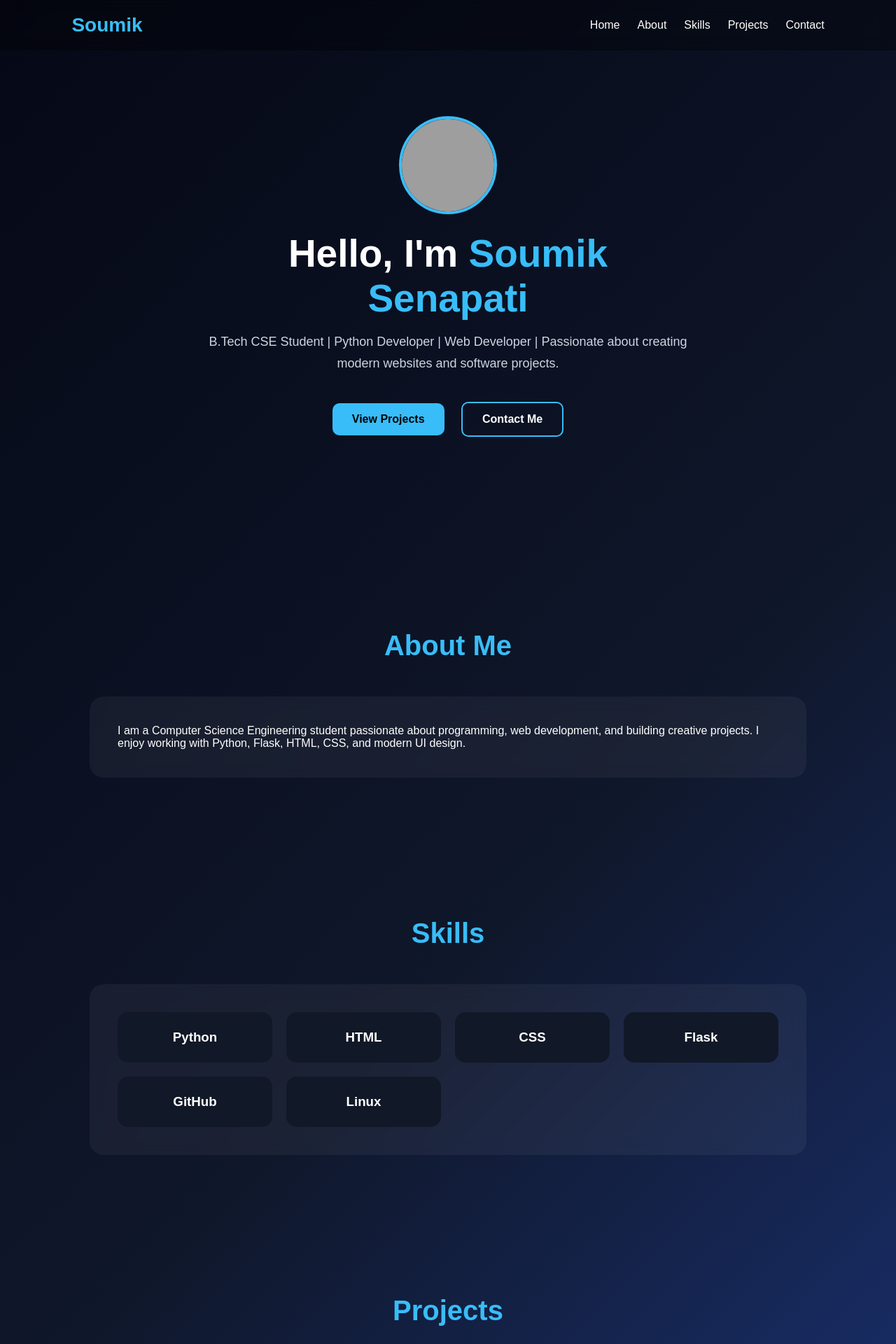
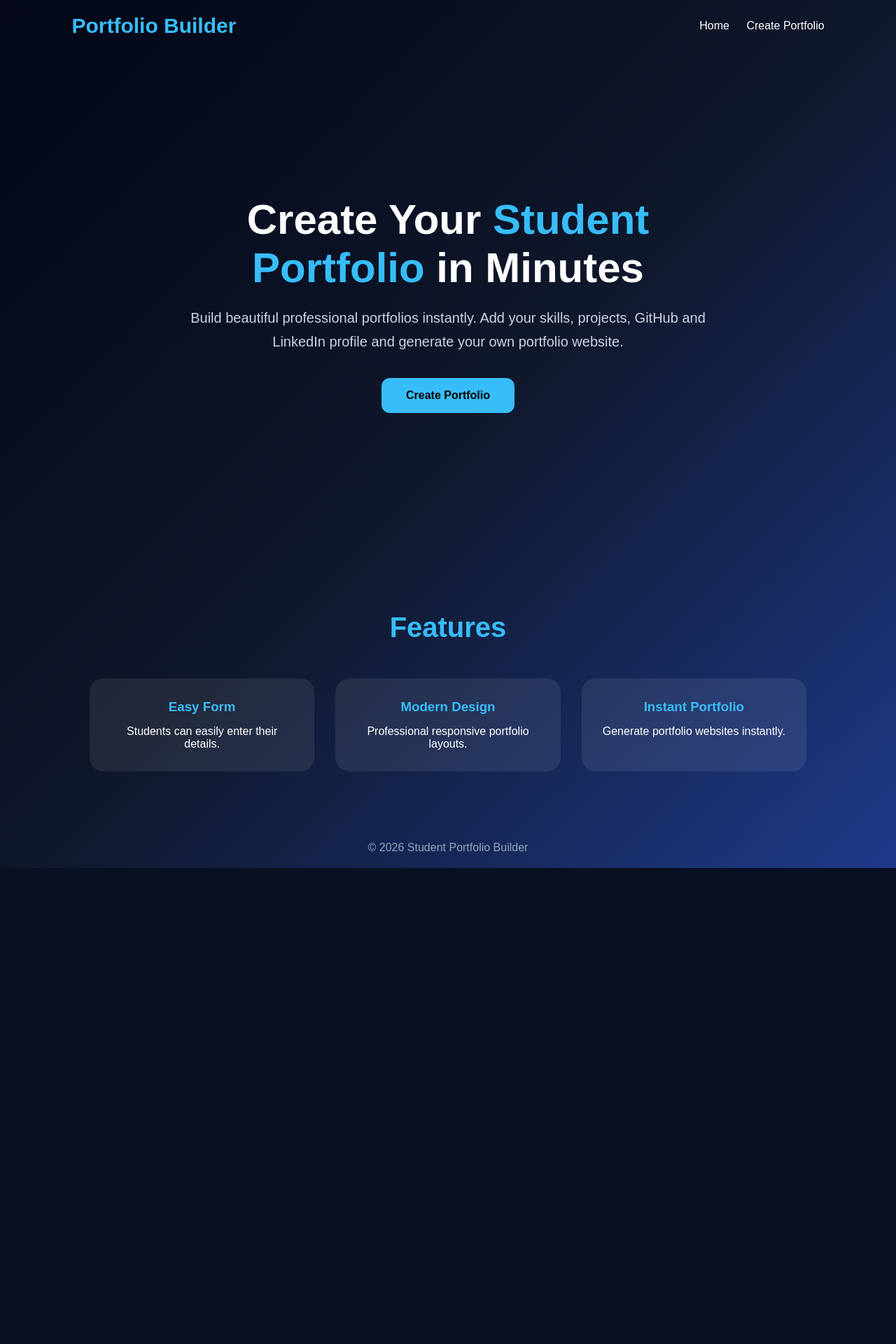
Before and after one commit to senapatisoumik88-collab/student-portfolio-builder, a Flask app: page / in a window 1280 px wide. Shown: the top 1920 px of the page at 70% size. After the commit the page ends 1240 px from the top, so only its background shows below. Run offline with Flask 3, Linux system fonts and the light colour scheme; grey boxes are pictures that could not be loaded.

Commit message:
Update index.html

```diff
--- a/templates/index.html
+++ b/templates/index.html
@@ -1,60 +1,43 @@
+
 <!DOCTYPE html>
-<html lang="en">
+<html>
 <head>
-    <meta charset="UTF-8">
-    <meta name="viewport" content="width=device-width, initial-scale=1.0">
-    <title>Soumik Senapati | Portfolio</title>
+    <title>Student Portfolio Builder</title>
 
     <style>
+
         *{
             margin:0;
             padding:0;
             box-sizing:border-box;
-            font-family:Arial, sans-serif;
+            font-family:Arial;
         }
 
         body{
-            background: linear-gradient(135deg,#050816,#0f172a,#1e3a8a);
+            background:linear-gradient(135deg,#020617,#0f172a,#1e3a8a);
             color:white;
-            overflow-x:hidden;
         }
 
         nav{
-            width:100%;
             padding:20px 8%;
             display:flex;
             justify-content:space-between;
             align-items:center;
-            position:fixed;
-            top:0;
-            background:rgba(0,0,0,0.3);
-            backdrop-filter: blur(10px);
-            z-index:1000;
         }
 
         nav h1{
             color:#38bdf8;
-            font-size:28px;
+            font-size:30px;
         }
 
-        nav ul{
-            display:flex;
-            list-style:none;
-            gap:25px;
-        }
-
-        nav ul li a{
+        nav a{
             text-decoration:none;
             color:white;
-            transition:0.3s;
-        }
-
-        nav ul li a:hover{
-            color:#38bdf8;
+            margin-left:20px;
         }
 
         .hero{
-            height:100vh;
+            height:90vh;
             display:flex;
             justify-content:center;
             align-items:center;
@@ -63,20 +46,12 @@
         }
 
         .hero-content{
-            max-width:700px;
-        }
-
-        .hero img{
-            width:140px;
-            height:140px;
-            border-radius:50%;
-            border:4px solid #38bdf8;
-            margin-bottom:20px;
+            max-width:800px;
         }
 
         .hero h2{
-            font-size:55px;
-            margin-bottom:10px;
+            font-size:60px;
+            margin-bottom:20px;
         }
 
         .hero span{
@@ -84,97 +59,59 @@
         }
 
         .hero p{
+            font-size:20px;
             color:#cbd5e1;
-            font-size:18px;
-            margin-top:15px;
             line-height:1.7;
-        }
-
-        .btns{
-            margin-top:30px;
         }
 
         .btn{
             display:inline-block;
-            padding:14px 28px;
-            margin:10px;
-            border-radius:10px;
+            margin-top:35px;
+            padding:16px 35px;
+            background:#38bdf8;
+            color:black;
+            border-radius:12px;
             text-decoration:none;
             font-weight:bold;
             transition:0.3s;
         }
 
-        .btn-primary{
-            background:#38bdf8;
-            color:black;
-        }
-
-        .btn-primary:hover{
+        .btn:hover{
             background:white;
         }
 
-        .btn-secondary{
-            border:2px solid #38bdf8;
-            color:white;
+        .features{
+            padding:80px 10%;
         }
 
-        .btn-secondary:hover{
-            background:#38bdf8;
-            color:black;
-        }
-
-        section{
-            padding:100px 10%;
-        }
-
-        .section-title{
+        .title{
             text-align:center;
             font-size:40px;
             margin-bottom:50px;
             color:#38bdf8;
         }
 
-        .about,
-        .skills,
-        .projects,
-        .contact{
-            background:rgba(255,255,255,0.05);
-            border-radius:20px;
-            padding:40px;
-            margin-top:30px;
-            backdrop-filter:blur(10px);
+        .feature-grid{
+            display:grid;
+            grid-template-columns:repeat(auto-fit,minmax(250px,1fr));
+            gap:30px;
         }
 
-        .skills-container{
-            display:grid;
-            grid-template-columns:repeat(auto-fit,minmax(200px,1fr));
-            gap:20px;
-        }
-
-        .skill-box{
-            background:#111827;
-            padding:25px;
-            border-radius:15px;
+        .card{
+            background:rgba(255,255,255,0.08);
+            padding:30px;
+            border-radius:20px;
             text-align:center;
             transition:0.3s;
         }
 
-        .skill-box:hover{
+        .card:hover{
             transform:translateY(-10px);
-            background:#1e293b;
         }
 
-        .project-card{
-            background:#111827;
-            padding:30px;
-            border-radius:15px;
-            margin-top:20px;
-        }
-
-        .contact p{
-            text-align:center;
-            font-size:18px;
-            margin-top:10px;
+        .card h3{
+            margin-bottom:15px;
+            color:#38bdf8;
         }
 
         footer{
@@ -183,162 +120,69 @@
             color:#94a3b8;
         }
 
-        @media(max-width:768px){
-
-            .hero h2{
-                font-size:38px;
-            }
-
-            nav{
-                flex-direction:column;
-                gap:15px;
-            }
-
-            nav ul{
-                gap:15px;
-            }
-        }
     </style>
 </head>
 
 <body>
 
     <nav>
-        <h1>Soumik</h1>
 
-        <ul>
-            <li><a href="#home">Home</a></li>
-            <li><a href="#about">About</a></li>
-            <li><a href="#skills">Skills</a></li>
-            <li><a href="#projects">Projects</a></li>
-            <li><a href="#contact">Contact</a></li>
-        </ul>
+        <h1>Portfolio Builder</h1>
+
+        <div>
+            <a href="/">Home</a>
+            <a href="/create">Create Portfolio</a>
+        </div>
+
     </nav>
 
-    <!-- HERO SECTION -->
-
-    <section class="hero" id="home">
+    <section class="hero">
 
         <div class="hero-content">
 
-            <img src="https://cdn-icons-png.flaticon.com/512/3135/3135715.png">
-
-            <h2>Hello, I'm <span>Soumik Senapati</span></h2>
+            <h2>Create Your <span>Student Portfolio</span> in Minutes</h2>
 
             <p>
-                B.Tech CSE Student | Python Developer | Web Developer |
-                Passionate about creating modern websites and software projects.
+                Build beautiful professional portfolios instantly.
+                Add your skills, projects, GitHub and LinkedIn profile
+                and generate your own portfolio website.
             </p>
 
-            <div class="btns">
-                <a href="#" class="btn btn-primary">View Projects</a>
+            <a href="/create" class="btn">
+                Create Portfolio
+            </a>
 
-                <a href="#" class="btn btn-secondary">Contact Me</a>
+        </div>
+
+    </section>
+
+    <section class="features">
+
+        <h2 class="title">Features</h2>
+
+        <div class="feature-grid">
+
+            <div class="card">
+                <h3>Easy Form</h3>
+                <p>Students can easily enter their details.</p>
+            </div>
+
+            <div class="card">
+                <h3>Modern Design</h3>
+                <p>Professional responsive portfolio layouts.</p>
+            </div>
+
+            <div class="card">
+                <h3>Instant Portfolio</h3>
+                <p>Generate portfolio websites instantly.</p>
             </div>
 
         </div>
 
     </section>
 
-    <!-- ABOUT -->
-
-    <section id="about">
-
-        <h2 class="section-title">About Me</h2>
-
-        <div class="about">
-
-            <p>
-                I am a Computer Science Engineering student passionate about
-                programming, web development, and building creative projects.
-                I enjoy working with Python, Flask, HTML, CSS, and modern UI design.
-            </p>
-
-        </div>
-
-    </section>
-
-    <!-- SKILLS -->
-
-    <section id="skills">
-
-        <h2 class="section-title">Skills</h2>
-
-        <div class="skills">
-
-            <div class="skills-container">
-
-                <div class="skill-box">
-                    <h3>Python</h3>
-                </div>
-
-                <div class="skill-box">
-                    <h3>HTML</h3>
-                </div>
-
-                <div class="skill-box">
-                    <h3>CSS</h3>
-                </div>
-
-                <div class="skill-box">
-                    <h3>Flask</h3>
-                </div>
-
-                <div class="skill-box">
-                    <h3>GitHub</h3>
-                </div>
-
-                <div class="skill-box">
-                    <h3>Linux</h3>
-                </div>
-
-            </div>
-
-        </div>
-
-    </section>
-
-    <!-- PROJECTS -->
-
-    <section id="projects">
-
-        <h2 class="section-title">Projects</h2>
-
-        <div class="projects">
-
-            <div class="project-card">
-                <h3>Personal Portfolio Website</h3>
-
-                <p>
-                    A modern responsive portfolio website made using
-                    HTML, CSS, Flask and deployed online.
-                </p>
-            </div>
-
-        </div>
-
-    </section>
-
-    <!-- CONTACT -->
-
-    <section id="contact">
-
-        <h2 class="section-title">Contact</h2>
-
-        <div class="contact">
-
-            <p>Email: soumik@example.com</p>
-
-            <p>LinkedIn: linkedin.com</p>
-
-            <p>GitHub: github.com</p>
-
-        </div>
-
-    </section>
-
     <footer>
-        © 2026 Soumik Senapati | Portfolio Website
+        © 2026 Student Portfolio Builder
     </footer>
 
 </body>
```
